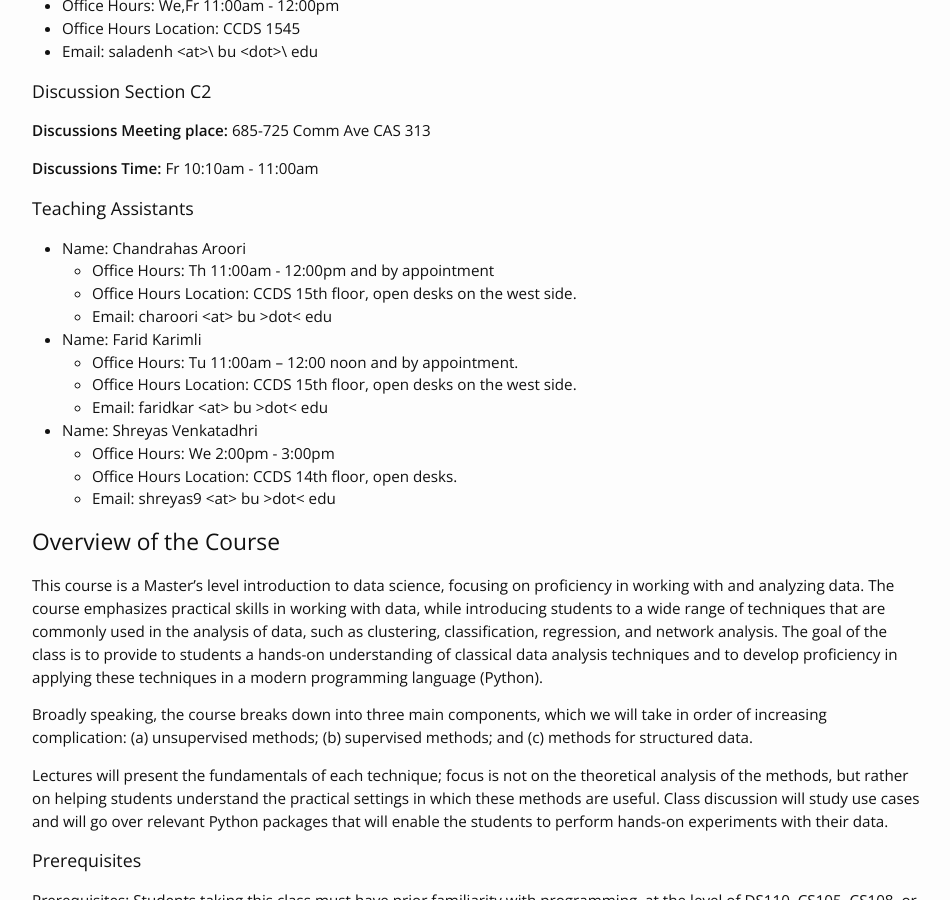
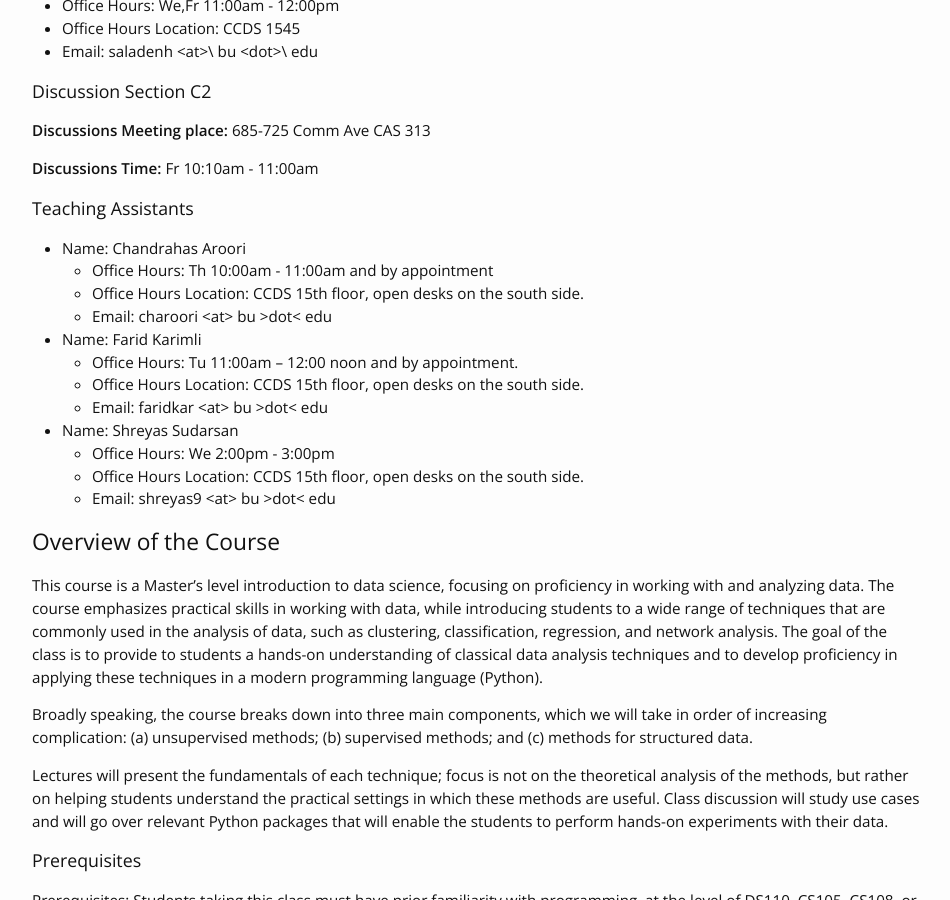
Before and after one commit to tools4ds/fa2024, a Jekyll site: the page built from index.md, in a window 1280 px wide and 900 px high, scrolled down 1265 px. Shown: the whole window, without its empty margins (163-1113 px from the left). Built offline with Jekyll 4.4.1, drawn with Linux system fonts in a browser that asks for light colours; nearby versions of some CDN libraries.

Commit message:
Update TA office hour details

```diff
--- a/index.md
+++ b/index.md
@@ -87,18 +87,18 @@ document.addEventListener('DOMContentLoaded', function() {
 ### Teaching Assistants
 
 * Name: Chandrahas Aroori
-   * Office Hours: Th 11:00am - 12:00pm and by appointment
-   * Office Hours Location: CCDS 15th floor, open desks on the west side.
+   * Office Hours: Th 10:00am - 11:00am and by appointment
+   * Office Hours Location: CCDS 15th floor, open desks on the south side.
    * Email: charoori &lt;at&gt; bu &gt;dot&lt; edu
 
 * Name: Farid Karimli
    * Office Hours: Tu 11:00am -- 12:00 noon and by appointment.
-   * Office Hours Location: CCDS 15th floor, open desks on the west side.
+   * Office Hours Location: CCDS 15th floor, open desks on the south side.
    * Email: faridkar &lt;at&gt; bu &gt;dot&lt; edu
 
-* Name: Shreyas Venkatadhri
+* Name: Shreyas Sudarsan
    * Office Hours: We 2:00pm - 3:00pm
-   * Office Hours Location: CCDS 14th floor, open desks.
+   * Office Hours Location: CCDS 15th floor, open desks on the south side.
    * Email: shreyas9 &lt;at&gt; bu &gt;dot&lt; edu
 
 ## Overview of the Course
```
